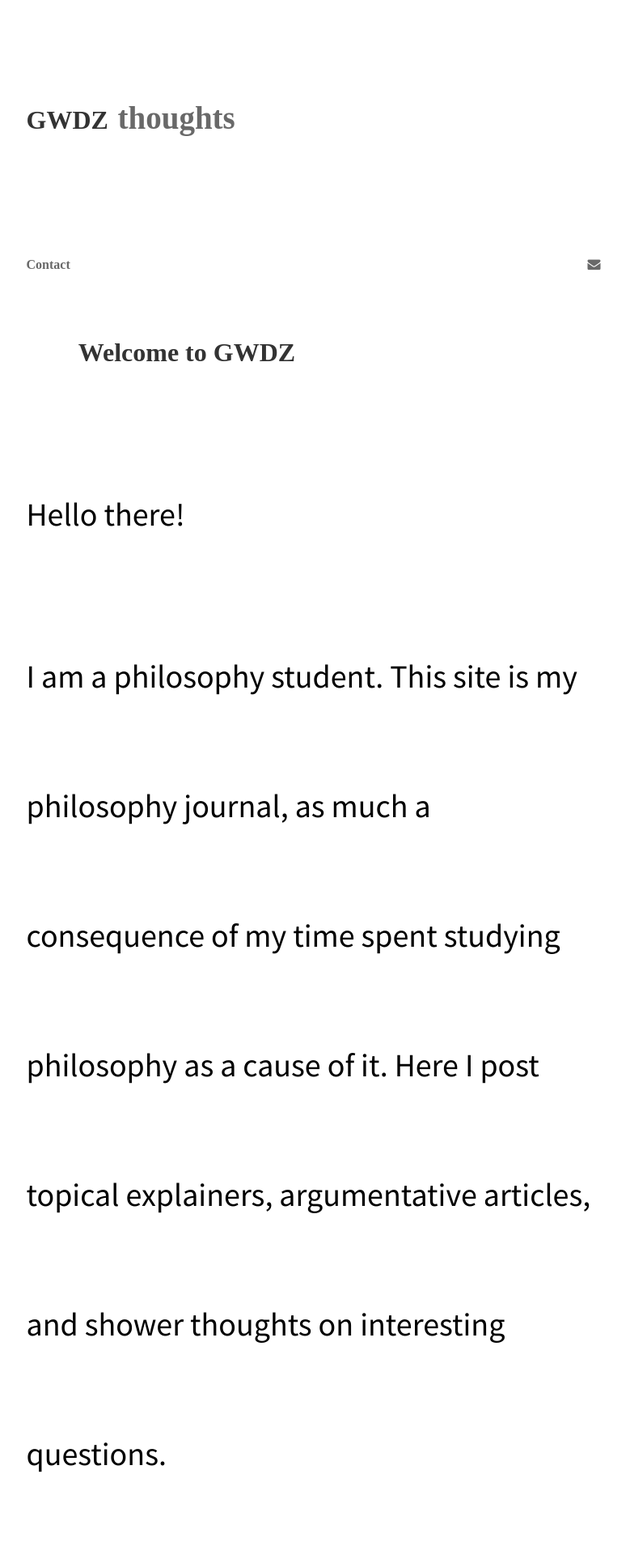
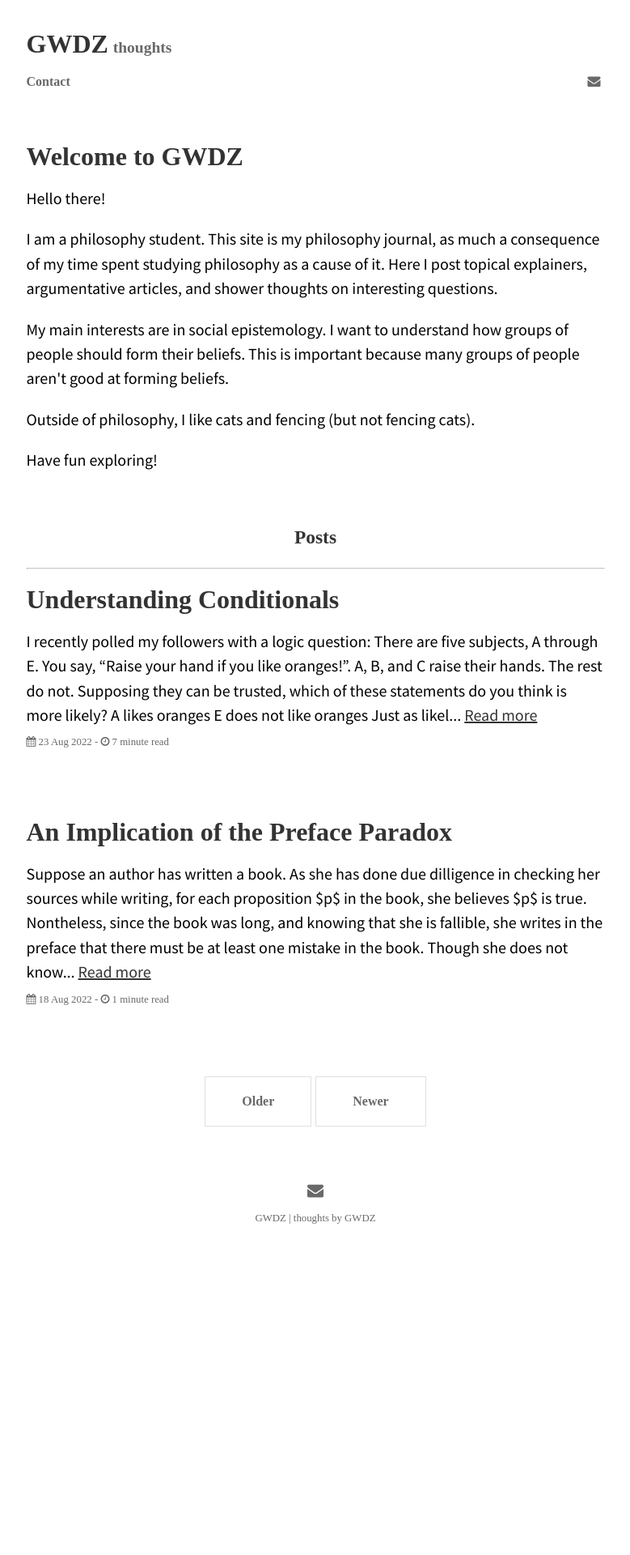
Before and after one commit to GWDZ-true/gwdz-site, a Jekyll site: the page built from index.html, in a window 1280 px wide. Shown: the top 1920 px of the page at 81% size, without its empty margins (250-1029 px from the left). Built offline with Jekyll 4.4.1, drawn with Linux system fonts in a browser that asks for light colours; some web fonts are replaced; the list of posts is cut into pages by our own code; after the commit the page ends 1551 px from its top, so only the background shows below that.

Commit message:
Update _base.scss

```diff
--- a/_sass/_base.scss
+++ b/_sass/_base.scss
@@ -4,18 +4,18 @@
 
 body {
   font-family: $serif-font-family;
-  font-size: 40px; // 19
+  font-size: 20px; // 19
   color: $body-color;
-  line-height: 10rem; // 1.9
+  line-height: 1.9rem; // 1.9
 }
 
 @media (max-width: $elements-responsive-width) {
   body {
-    font-size: 40px; // 18
-    line-height: 20rem; // 1.8
+    font-size: 19px; // 18
+    line-height: 1.8rem; // 1.8
   }
   body h1 {
-    font-size: 1.7rem; //1.5
+    font-size: 1.8rem; //1.5
   }
 }
 
```
